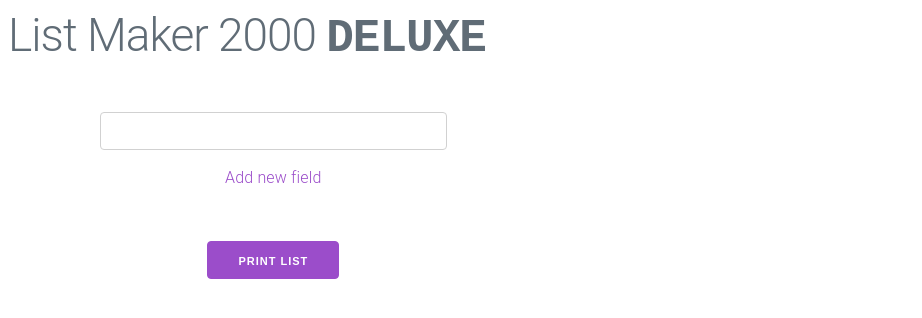
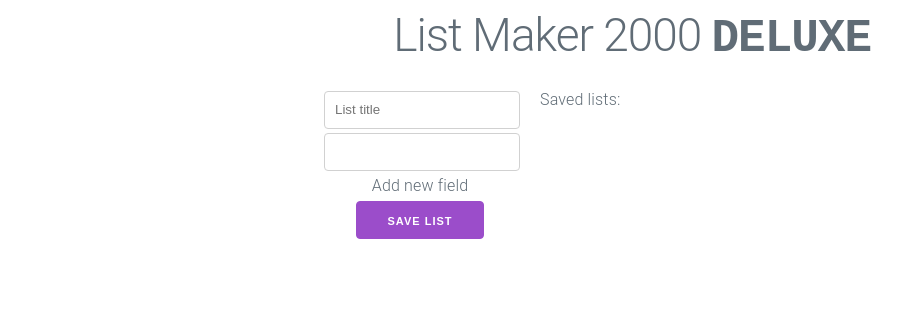
Before and after one commit to nate-r-a/flask-list-maker, a Flask app: page / in a window 1280 px wide. Shown: the top 318 px of the page, without its empty margins (0-922 px from the left). Run offline with Flask 2, Linux system fonts and the light colour scheme; parts of the project's set-up code (start-up, migrations or seed data) failed here and were passed over; some libraries are stand-ins or nearby versions.

Commit message:
CSS, saving changes

```diff
--- /dev/null
+++ b/app/static/main.css
@@ -0,0 +1,27 @@
+p {
+  margin: 0;
+}
+
+form {
+  margin: 2px;
+}
+
+input {
+  margin: 2px;
+}
+
+.button {
+  margin: 5px 3px;
+  height: 2rem !important;
+  line-height: 2rem !important;
+  padding-top, padding-bottom: 11px;
+}
+
+td {
+  padding: 3px;
+  vertical-align: middle !important;
+}
+
+.in-list {
+  display: none;
+}
--- a/app/templates/lists.html
+++ b/app/templates/lists.html
@@ -4,36 +4,52 @@
 
   <!-- <link type="text/javascript" href="jquery-3.2.1.min.js"> -->
   <link rel="stylesheet" type="text/css" href="https://cdnjs.cloudflare.com/ajax/libs/milligram/1.3.0/milligram.css">
+  <link rel="stylesheet" type="text/css" href="{{url_for('static', filename='main.css')}}">
+
   <script type="text/javascript">
     function makeNewField() {
-      clone = $('<input type="text" name="items" id="input-field">');
+      clone = $('<input type="text" name="items" id="input_field">');
       console.log("clicked!");
       $("#fields").append(clone);
       clone.focus();
     }
 
     $(function() {
-      // $("#input-field").keypress(function(e) {
-        // if(e.which == 13) {
-        //   e.preventDefault();
-        //   makeNewField();
-      //   }
-      // })
 
-      $(document).on("keypress", "#input-field", function(e) {
+      $(document).on("keypress", "#input_field", function(e) {
         if(e.which == 13) {
         e.preventDefault();
         makeNewField();
         }
       })
 
+      $(document).on("keypress", "#list_title", function(e) {
+        if(e.which == 13) {
+        e.preventDefault();
+        $("#input_field")[0].focus();
+        }
+      })
+
       $("#plus-button").click(function() {
         makeNewField();
       })
+
+      $(".expand").click(function() {
+        var list = $(this).data("box-list");
+        console.log("#" + list + "-list")
+        $("#" + list + "-list").toggle();
+        $(this).toggle();
+        $(this).siblings().toggle();
+        // $(this).siblings(".minus").toggle();
+      })
+
     });
   </script>
 <body>
 </head>
+  <div class="row">
+    <div class="column"></div>
+    <div class="column column-40">
       <h1>List Maker 2000 <span style="font-family: Courier New"><strong>DELUXE</strong></span></h1>
 
       {% with messages = get_flashed_messages() %}
@@ -43,19 +59,23 @@
           {% endfor %}
         {% endif %}
       {% endwith %}
+    </div>
+    <div class="column"></div>
+  </div>
   <div class="container">
     <div class="row">
-      <div class="column column-33" style="text-align:center">
-        <form action="{{url_for('printlist')}}", method="post">
+      <div class="column"></div>
+      <div class="column" style="text-align:center">
+        <form action="{{url_for('newlist')}}", method="post">
           <p>
             <div id="fields">
-              <input type="text" name="items" id="input-field">
+              <input type="text" name="list_title" id="list_title" placeholder="List title">
+              <input type="text" name="items" id="input_field">
             </div>
             <!-- <i class="fa fa-2x fa-plus" id="plus-button" aria-hidden="true"></i> -->
-            <a href="#" id="plus-button">Add new field</a>
+            <p id="plus-button">Add new field</p>
           </p>
-          <br>
-          <input type="submit" value="Print list">
+          <input type="submit" value="Save list">
         </form>
 
         {% for box_list in list_dict.keys() %}
@@ -64,11 +84,10 @@
             <div class="fields">
               <input type="text" name="{{box_list}}">
               <input type="submit" value="Add new item to list" name="">
-
             </div>
           </form>
           {% for item in list_dict.get(box_list) %}
-            <div class="item">{{item}}</div>
+            <p class="item">{{item}}</p>
           {% endfor %}
           <form action="{{url_for('printsavedlist')}}", method="post">
             <input type="submit" value="Print {{box_list}} list" name="{{box_list}}">
@@ -76,6 +95,40 @@
         {% endfor %}
 
       </div>
+      <div class="column column-40">
+        <p>Saved lists:</p>
+        <table>
+          <tbody>
+            {% for box_list in list_dict.keys() %}
+              <tr>
+                <td>
+                  <p>
+                    {{box_list}}
+                    <i data-box-list="{{box_list}}"" class="fa fa-plus expand" aria-hidden="true"></i>
+                    <i data-box-list="{{box_list}}"" class="fa fa-minus expand minimize" style="display: none;" aria-hidden="true"></i>
+                  </p>
+                  <div id="{{box_list}}-list" class="in-list">
+                    <form action="{{url_for('update')}}" method="post">
+                      {% for item in list_dict[box_list] %}
+                          <div class="fields">
+                            <input id="input_field" type="text" name="{{box_list}}" value="{{item}}">
+                          </div>
+                      {% endfor %}
+                      <input class="button" type="submit" value="Update list" name="">
+                    </form>
+                  </div>
+                </td>
+                <td>
+                  <form action="{{url_for('printsavedlist')}}", method="post">
+                    <input class="button" type="submit" value="Print list" name="{{box_list}}">
+                  </form>
+                </td>
+              </tr>
+            {% endfor %}
+          </tbody>
+        </table>
+      </div>
+      <div class="column"></div>
     </div>
   </div>
 </body>
--- a/app/views.py
+++ b/app/views.py
@@ -6,9 +6,9 @@ import pickle
 import textwrap
 
 #################
-from Adafruit_Thermal import *
-printer = Adafruit_Thermal("/dev/ttyUSB0", 19200, timeout = 5)
-printer.writeBytes(27, 33, 1)
+# from Adafruit_Thermal import *
+# printer = Adafruit_Thermal("/dev/ttyUSB0", 19200, timeout = 5)
+# printer.writeBytes(27, 33, 1)
 # printer.boldOn()
 #################
 
@@ -19,7 +19,7 @@ def columns(arr):
   left = lines[:len(lines)//2]
   right = lines[len(lines)//2:]
   if "-" not in right[0][0]:
-    left.append("  " + right[0])
+    left.append(right[0])
     right.remove(right[0])
 
   for x in range(len(left)):
@@ -64,11 +64,12 @@ def update():
   r = request.form
   for key in r.keys():
     print(key)
+    list_dict[key] = []
     for item in r.getlist(key):
       print(item)
       list_dict[key].append(item)
   pickle.dump(list_dict, open("app/box_lists.pkl", "wb"))
-  flash('List(s) updated')
+  flash('List updated')
   return redirect(url_for("lists"))
 
 @app.route("/printlist", methods=["POST"])
@@ -78,7 +79,7 @@ def printlist():
   for key in r.keys():
     print(key)
     for line in columns(r.getlist(key)):
-      printer.println(line)
+      # printer.println(line)
       print(line)
 
 
@@ -106,8 +107,31 @@ def printsavedlist():
   print(r)
   for key in r.keys():
     print(key)
+    # printer.writeBytes(27, 33, 0)
+    # printer.setSize("L")
+    # printer.println(key)
+    # printer.writeBytes(27, 33, 1)
     for line in columns(list_dict.get(key)):
-      printer.println(line)
+      # printer.println(line)
       print(line)
   flash('List printed')
   return redirect(url_for("lists"))
+
+@app.route("/savedlist")
+def savedlist(list):
+  return render_template(url_for("savedlist.html", key=list))
+  print(list)
+
+@app.route("/newlist", methods=["POST"])
+def newlist():
+  r = request.form
+  print(r)
+  title = r.getlist("list_title")[0]
+  print(title)
+  list_dict[title] = []
+  for item in r.getlist("items"):
+    print("item = " + item)
+    list_dict[title].append(item)
+  pickle.dump(list_dict, open("app/box_lists.pkl", "wb"))
+  flash('New list saved')
+  return redirect(url_for("lists"))
--- a/run.py
+++ b/run.py
@@ -1,3 +1,4 @@
 #!flask/bin/python
 from app import app
+app.config['TEMPLATES_AUTO_RELOAD'] = True
 app.run(debug=False, host="0.0.0.0")
```
Also changed, not shown: app/templates/savedlist.html (added), 4 other files. Lines whose indentation alone changed are shown as unchanged.
